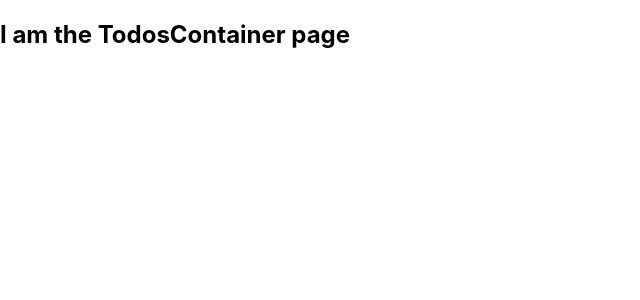
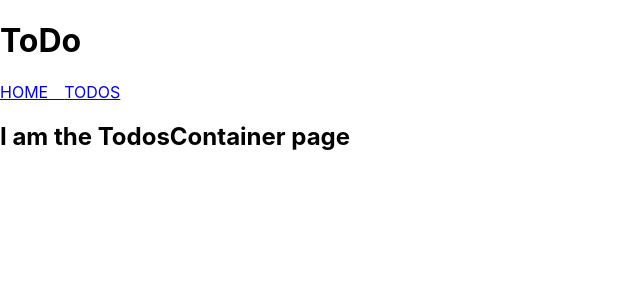
Before and after one commit to alex-willi/my-react-todo, a React (Create React App) app: page /todos in a window 1280 px wide. Shown: the top 300 px of the page, without its empty margins (0-640 px from the left). Built offline with nearby package versions, Linux system fonts and the light colour scheme.

Commit message:
make and render header nav

```diff
--- a/src/App.js
+++ b/src/App.js
@@ -2,10 +2,11 @@
 import {Routes, Route} from 'react-router-dom'
 import Home from './components/Home';
 import TodosContainer from './containers/TodosContainer';
-
+import Header from './components/Header';
 function App() {
   return (
     <div className="container">
+      <Header/>
       <Routes>
         <Route exact path='/' element={<Home/>}/>
         <Route path='/todos' element={<TodosContainer/>}/>
--- /dev/null
+++ b/src/components/Header.js
@@ -0,0 +1,16 @@
+import React from "react";
+import { Link } from "react-router-dom";
+
+const Header=()=>{
+    return(
+        <header>
+            <h1>ToDo</h1>
+            <nav>
+                <Link to={'/'}>HOME&emsp;</Link>
+                <Link to={'/todos'}>TODOS</Link>
+            </nav>
+        </header>
+    )
+}
+
+export default Header
```
